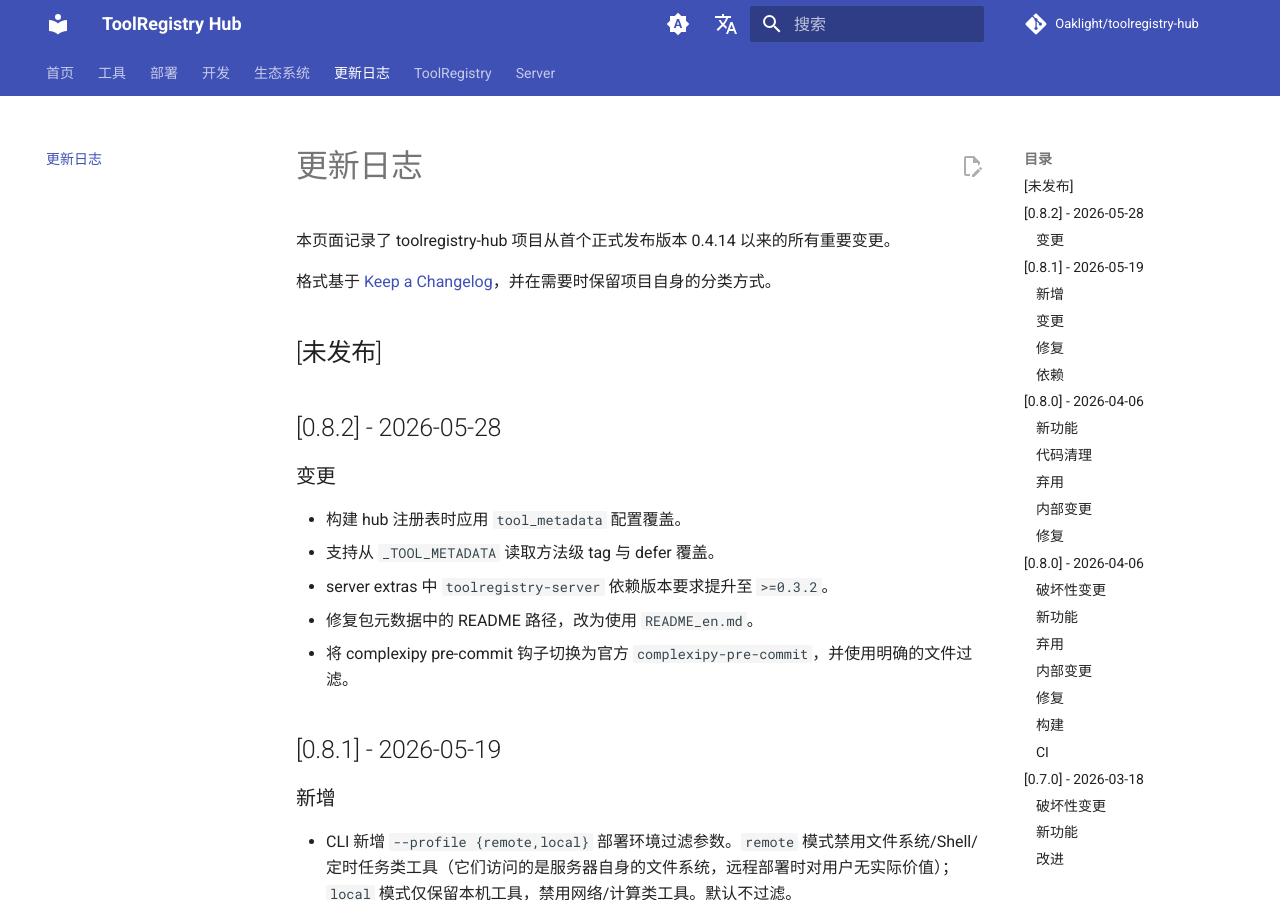
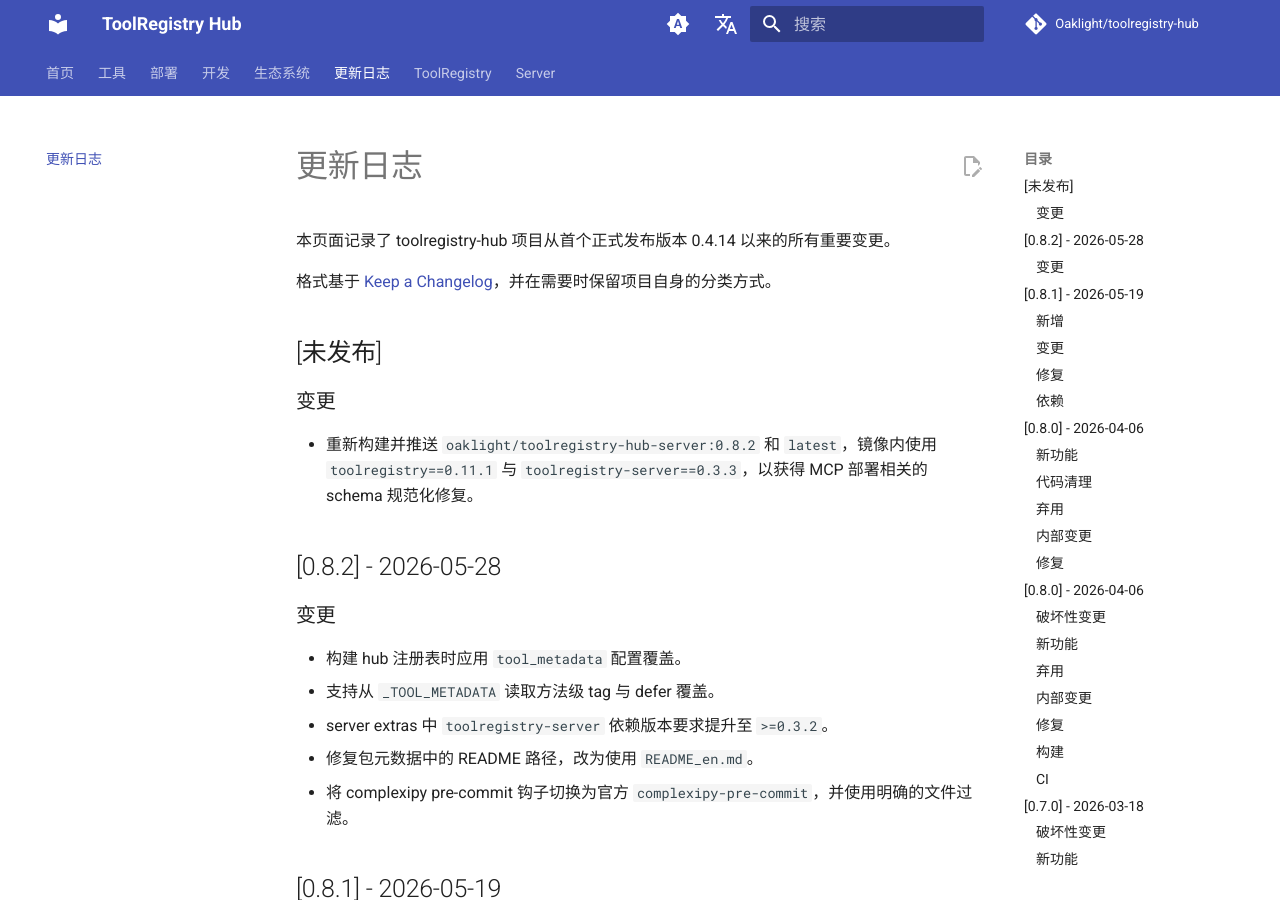
Before and after one commit to Oaklight/toolregistry-hub, an MkDocs documentation site: the page built from docs/changelog.md, in a window 1280 px wide and 900 px high. Built offline with MkDocs 1.6.1 and Material for MkDocs 9.7.7, drawn with Linux system fonts in a browser that asks for light colours; comment, search, counter and statistics services are not loaded.

Commit message:
docs: update changelog for rebuilt docker image

```diff
--- a/docs/changelog.md
+++ b/docs/changelog.md
@@ -13,6 +13,10 @@
 格式基于 [Keep a Changelog](https://keepachangelog.com/zh-CN/1.1.0/)，并在需要时保留项目自身的分类方式。
 
 ## [未发布]
+
+### 变更
+
+- 重新构建并推送 `oaklight/toolregistry-hub-server:0.8.2` 和 `latest`，镜像内使用 `toolregistry==0.11.1` 与 `toolregistry-server==0.3.3`，以获得 MCP 部署相关的 schema 规范化修复。
 
 ## [0.8.2] - 2026-05-28
 
```
